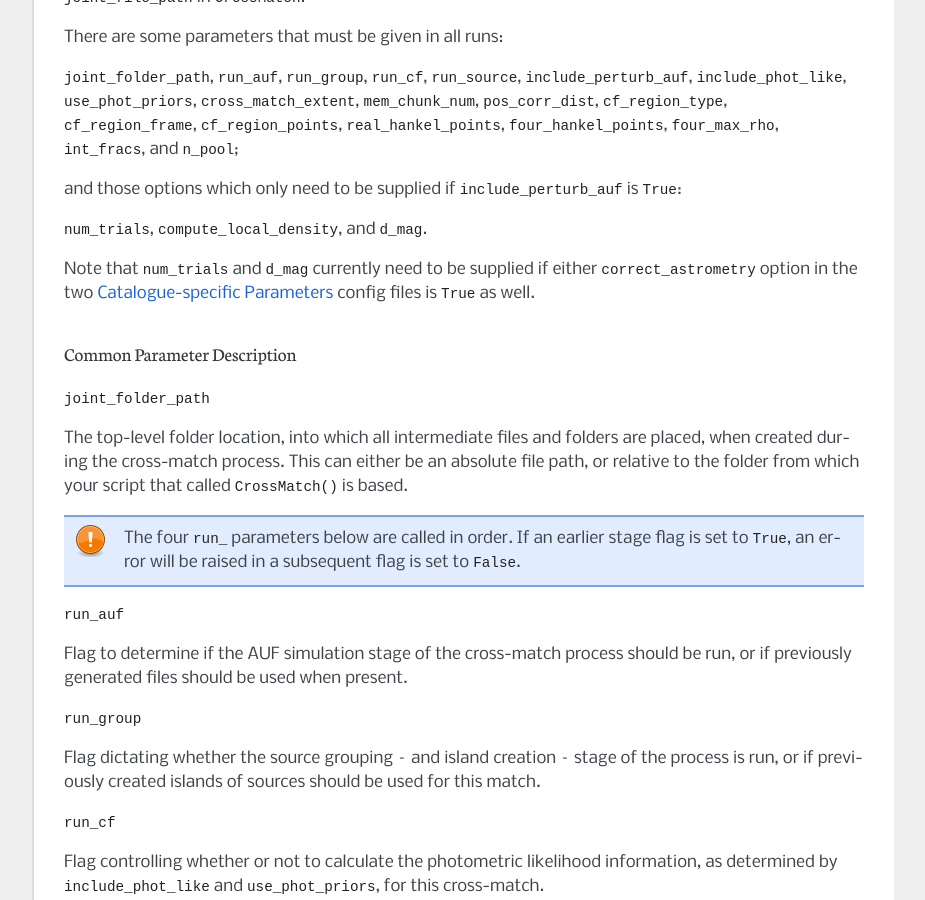
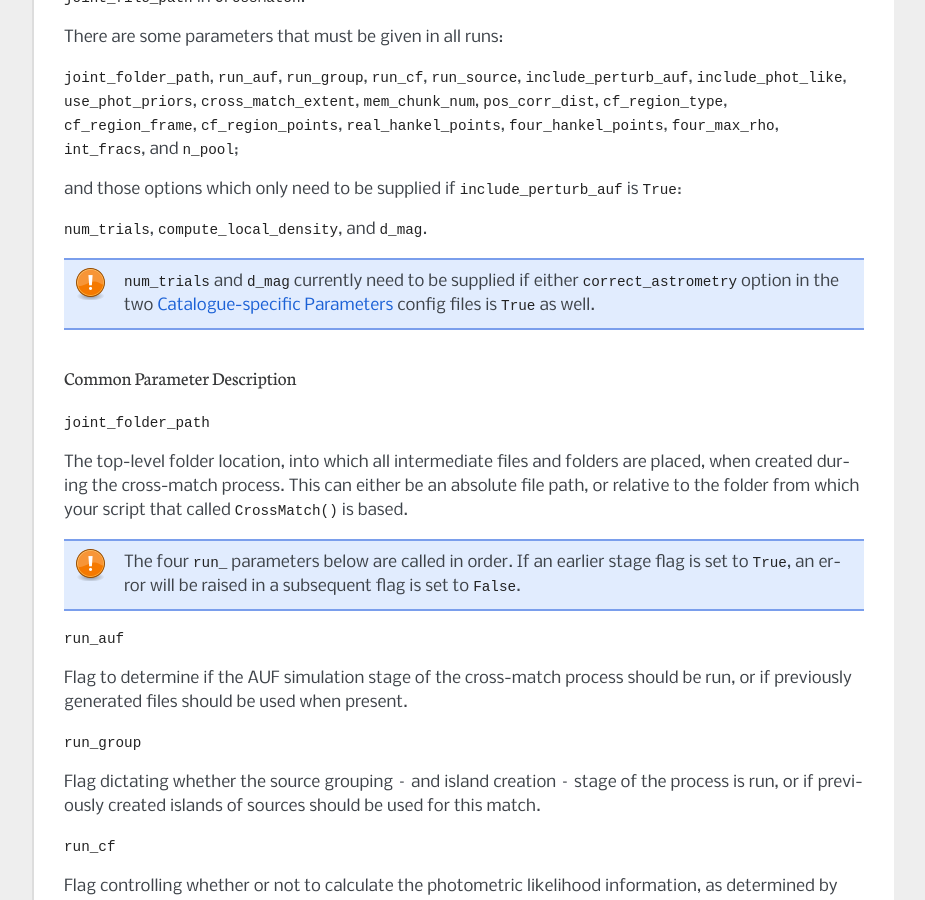
Before and after one commit to macauff/macauff, a Sphinx documentation site: the page built from docs/inputs.rst, in a window 1280 px wide and 900 px high, scrolled down 1847 px. Shown: the whole window, without its empty margins (198-1123 px from the left). Built offline with Sphinx 7.4.7, drawn with Linux system fonts in a browser that asks for light colours.

Commit message:
Made notes about required correct_astrometry parameters more obvious.

```diff
--- a/docs/inputs.rst
+++ b/docs/inputs.rst
@@ -59,7 +59,8 @@ and those options which only need to be supplied if ``include_perturb_auf`` is `
 
 ``num_trials``, ``compute_local_density``, and ``d_mag``.
 
-Note that ``num_trials`` and ``d_mag`` currently need to be supplied if either ``correct_astrometry`` option in the two `Catalogue-specific Parameters`_ config files is ``True`` as well.
+.. note::
+    ``num_trials`` and ``d_mag`` currently need to be supplied if either ``correct_astrometry`` option in the two `Catalogue-specific Parameters`_ config files is ``True`` as well.
 
 Common Parameter Description
 ----------------------------
@@ -185,7 +186,8 @@ and the inputs required if ``correct_astrometry`` is ``True``:
 
 ``best_mag_index``, ``nn_radius``, ``correct_astro_save_folder``, ``csv_cat_file_string``, ``ref_csv_cat_file_string``, ``correct_mag_array``, ``correct_mag_slice``, ``correct_sig_slice``, ``pos_and_err_indices``, ``mag_indices``, and ``mag_unc_indices``.
 
-Note that ``run_fw_auf``, ``run_psf_auf``, ``psf_fwhms``, ``dens_mags``, ``snr_mag_params_path``, ``download_tri``, ``tri_set_name``, ``tri_filt_names``, ``tri_filt_num``, ``tri_maglim_faint``, ``tri_num_faint``, ``dens_dist``, ``dd_params_path``, ``l_cut_path``, ``gal_wavs``, ``gal_zmax``, ``gal_nzs``, ``gal_aboffsets``, ``gal_filternames``, and ``gal_al_avs`` are all currently required if ``correct_astrometry`` is ``True``, bypassing the nested flags above. For example, ``dens_dist`` is required as an input if ``compute_local_density`` and ``include_perturb_auf`` are both ``True``, or if ``correct_astrometry`` is set. This means that ``AstrometricCorrections`` implicitly always runs and fits for a full Astrometric Uncertainty Function.
+.. note::
+    ``run_fw_auf``, ``run_psf_auf``, ``psf_fwhms``, ``dens_mags``, ``snr_mag_params_path``, ``download_tri``, ``tri_set_name``, ``tri_filt_names``, ``tri_filt_num``, ``tri_maglim_faint``, ``tri_num_faint``, ``dens_dist``, ``dd_params_path``, ``l_cut_path``, ``gal_wavs``, ``gal_zmax``, ``gal_nzs``, ``gal_aboffsets``, ``gal_filternames``, and ``gal_al_avs`` are all currently required if ``correct_astrometry`` is ``True``, bypassing the nested flags above. For example, ``dens_dist`` is required as an input if ``compute_local_density`` and ``include_perturb_auf`` are both ``True``, or if ``correct_astrometry`` is set. This means that ``AstrometricCorrections`` implicitly always runs and fits for a full Astrometric Uncertainty Function.
 
 
 Catalogue Parameter Description
```
